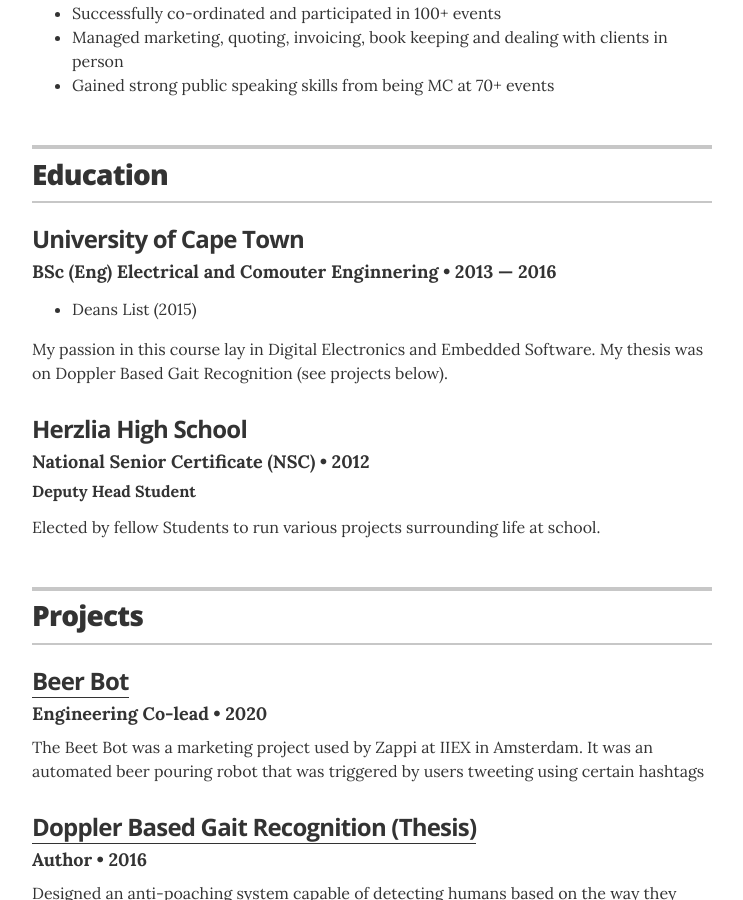
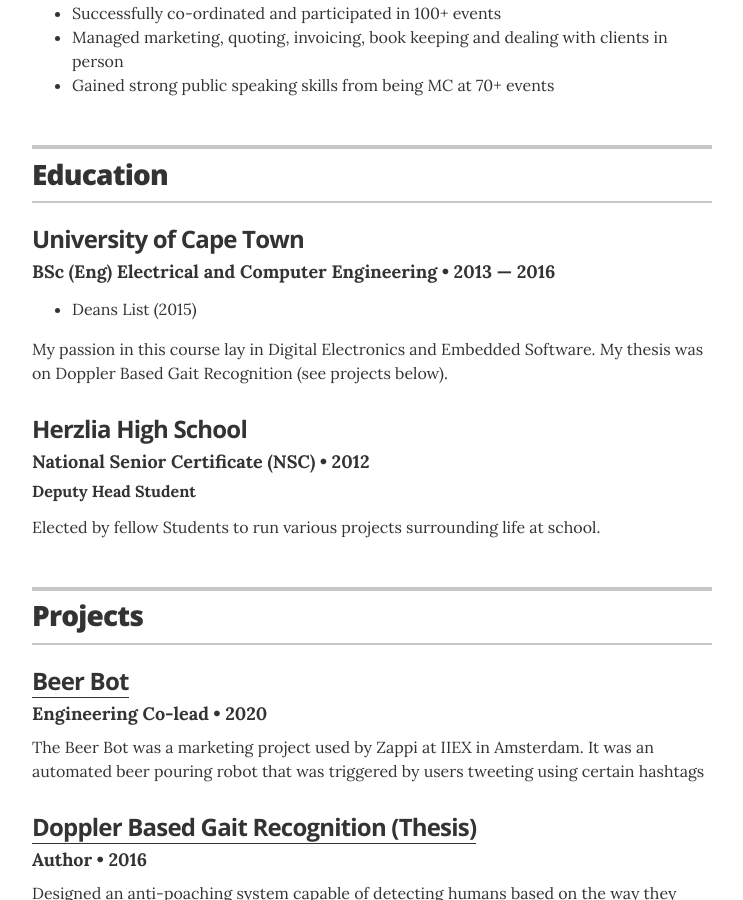
Before and after one commit to BenjiLewis/benjilewis.github.io, a Jekyll site: the page built from index.html, in a window 1280 px wide and 900 px high, scrolled down 1811 px. Shown: the whole window, without its empty margins (268-1011 px from the left). Built offline with Jekyll 4.4.1, drawn with Linux system fonts in a browser that asks for light colours.

Commit message:
Spell check

```diff
--- a/_data/education.yml
+++ b/_data/education.yml
@@ -1,5 +1,5 @@
 # Degree
-- degree: BSc (Eng) Electrical and Comouter Enginnering
+- degree: BSc (Eng) Electrical and Computer Engineering
   uni: University of Cape Town
   year: 2013 &mdash; 2016
   awards:
--- a/_data/projects.yml
+++ b/_data/projects.yml
@@ -6,7 +6,7 @@
   role: Engineering Co-lead
   duration: 2020
   url: "https://www.zappi.io/web/blog/takeaways-and-automated-beer-stories-from-iiex-amsterdam-2020"
-  description: The Beet Bot was a marketing project used by Zappi at IIEX in Amsterdam. It was an automated beer pouring robot that was triggered by users tweeting using certain hashtags
+  description: The Beer Bot was a marketing project used by Zappi at IIEX in Amsterdam. It was an automated beer pouring robot that was triggered by users tweeting using certain hashtags
 
 # Springfield Community Outreach Group
 - project: Doppler Based Gait Recognition (Thesis)
```
Also changed, not shown: 1 other file.
